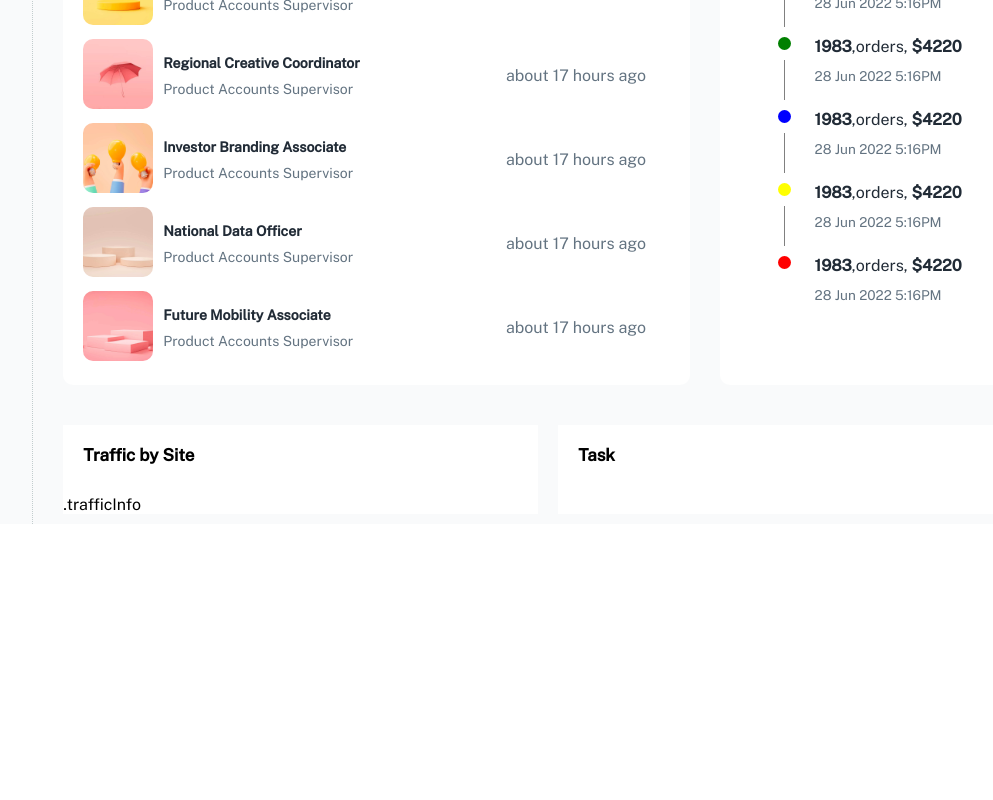
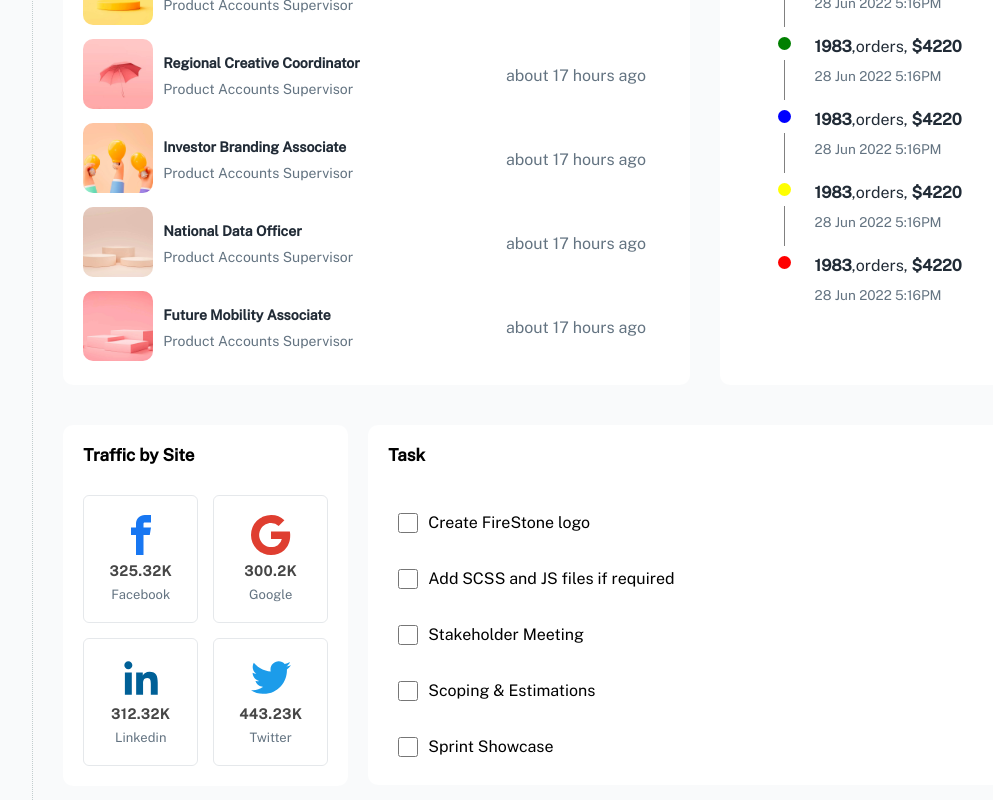
Before and after one commit to AChris-T/hospitaldashboard, a React (Create React App) app: page / in a window 1280 px wide. Shown: the part 1530-2330 px from the top of the page, without its empty margins (247-1240 px from the left). Before the commit the page ends 2054 px from the top, so only its background shows below. Built offline with nearby package versions, Linux system fonts and the light colour scheme.

Commit message:
initial commit

```diff
--- a/package.json
+++ b/package.json
@@ -8,8 +8,9 @@
     "@fortawesome/fontawesome-svg-core": "^6.4.0",
     "@fortawesome/free-solid-svg-icons": "^6.4.0",
     "@fortawesome/react-fontawesome": "^0.2.0",
+    "@material-ui/core": "^4.12.4",
     "@mui/icons-material": "^5.11.11",
-    "@mui/material": "^5.11.14",
+    "@mui/material": "^5.11.16",
     "@mui/styled-engine-sc": "^5.11.11",
     "@testing-library/jest-dom": "^5.16.5",
     "@testing-library/react": "^13.4.0",
@@ -19,6 +20,7 @@
     "react": "^18.2.0",
     "react-apexcharts": "^1.4.0",
     "react-dom": "^18.2.0",
+    "react-icons": "^4.8.0",
     "react-router-dom": "^6.9.0",
     "react-scripts": "5.0.1",
     "styled-components": "^5.3.9",
--- a/src/components/LineCharts.jsx
+++ b/src/components/LineCharts.jsx
@@ -40,7 +40,7 @@ export class LineCharts extends Component {
               breakpoint: 570,
               options: {
                   chart:{
-                      height:400,
+                      height:300,
                   }
               },
           }],
--- a/src/scenes/dashboard/Dashboard.css
+++ b/src/scenes/dashboard/Dashboard.css
@@ -267,6 +267,64 @@ h6{
     color: rgb(99, 115, 129);
 
 }
+.boxtraffic{
+    width:60%;
+    border-radius:10px ;
+    height: fit-content;
+    padding-bottom: 20px;
+    margin-bottom: 100px;
+
+}
+.trafficicons{
+    display: grid;
+    grid-template-columns: 1fr 1fr;
+    gap: 15px;
+    padding-left: 20px;
+    padding-right: 20px;
+}
+.trafficicon{
+    display: flex;
+    flex-direction:column;
+    align-items:center;
+    justify-content: center;
+    gap: 5px;
+    height: 8rem;
+    border-radius: 6px;
+    border: 1px solid rgba(145, 158, 171, 0.24);
+}
+.trafficicon span{
+    color:rgb(99, 115, 129);
+    font-size: 13px;
+}
+.trafficicon h6{
+    color: black;
+    font-weight: 800;
+}
+.boxTask{
+    width: 135%;
+    margin-left:-40%;
+    border-radius: 10px;
+    height:fit-content;
+    padding-bottom: 10px;
+}
+.taskchecks{
+    display: flex;
+    flex-direction: column;
+    padding:0px 20px ;
+}
+.taskcheck{
+    display: flex;
+}
+label{
+    width: 100%;
+    display: flex;
+    flex-direction: row;
+    gap: 10px;
+    align-items: center;
+}
+.checkbox{
+    width: 20px;
+}
 @media screen and (max-width:1030px) {
     .chartscont{
         display: grid;
@@ -327,6 +385,14 @@ h6{
         width:100%
     }
     .boxChats{
+        margin-left: 0%;
+        width: 100%;
+    }
+    .boxtraffic{
+        width: 100%;
+        margin-bottom: 10px;
+    }
+    .boxTask{
         margin-left: 0%;
         width: 100%;
     }
--- a/src/scenes/dashboard/Dashboard.jsx
+++ b/src/scenes/dashboard/Dashboard.jsx
@@ -14,10 +14,14 @@ import cover2 from "../../assests/cover_2.jpg";
 import cover3 from "../../assests/cover_3.jpg";
 import cover4 from "../../assests/cover_4.jpg";
 import cover5 from "../../assests/cover_5.jpg";
-
+import { ImFacebook } from "react-icons/im";
+import {BsGoogle } from "react-icons/bs";
+import {GrLinkedinOption } from "react-icons/gr";
+import {GrTwitter } from "react-icons/gr";
 
 
 const Dashboard = () => {
+
   return (
     <div className="dashboard">
        <div className="headerCon">
@@ -263,7 +267,29 @@ const Dashboard = () => {
             <div className='chartdetails'>
                 <h4 style={{marginBottom:"30px",marginTop:"20px" ,marginLeft:'20px'}}>Traffic by Site</h4>
             </div>
-              .trafficInfo
+              <div className="trafficicons">
+                <div className="trafficicon">
+                  <ImFacebook style={{fontSize:'40px', color:'rgb(24, 119, 242)'}}/>
+                  <h6>325.32K</h6>
+                  <span>Facebook</span>
+                </div>
+                <div className="trafficicon">
+                <BsGoogle style={{fontSize:'40px', color:'rgb(223, 62, 48)'}}/>
+                 <h6>300.2K</h6>
+                  <span>Google</span>
+              </div>
+              <div className="trafficicon">
+                <GrLinkedinOption style={{fontSize:'40px', color:'rgb(0, 96, 151)'}}/>
+                 <h6>312.32K</h6>
+                  <span>Linkedin</span>
+              </div>
+              <div className="trafficicon">
+                <GrTwitter style={{fontSize:'40px', color:'rgb(28, 156, 234)'}}/>
+                 <h6>443.23K</h6>
+                  <span>Twitter</span>
+              </div>
+
+            </div>
 
             </Box>
             {/*-----------------------------------------Task--------------------------------------*/}
@@ -275,6 +301,38 @@ const Dashboard = () => {
               <div className='chartdetails'>
                 <h4 style={{marginBottom:"30px",marginTop:"20px" ,marginLeft:'20px'}}>Task</h4>
               </div>
+              <div className="taskchecks">
+                <div className="taskcheck">
+                    <label htmlFor="">
+                      <input type="checkbox" className='checkbox' />
+                      <span>Create FireStone logo</span>
+                    </label>
+                </div>
+                <div className="taskcheck">
+                    <label htmlFor="">
+                      <input type="checkbox" className='checkbox' />
+                      <span>Add SCSS and JS files if required </span>
+                    </label>
+                </div>
+                <div className="taskcheck">
+                    <label htmlFor="">
+                      <input type="checkbox" className='checkbox' />
+                      <span>Stakeholder Meeting</span>
+                    </label>
+                </div>
+                <div className="taskcheck">
+                    <label htmlFor="">
+                      <input type="checkbox" className='checkbox' />
+                      <span>Scoping & Estimations</span>
+                    </label>
+                </div>
+                <div className="taskcheck">
+                    <label htmlFor="">
+                      <input type="checkbox" className='checkbox' />
+                      <span>Sprint Showcase </span>
+                    </label>
+                </div>
+              </div>
               </Box>
             </div>
 
```
Also changed, not shown: 1 other file (tests, documents, lock files or other folders).
